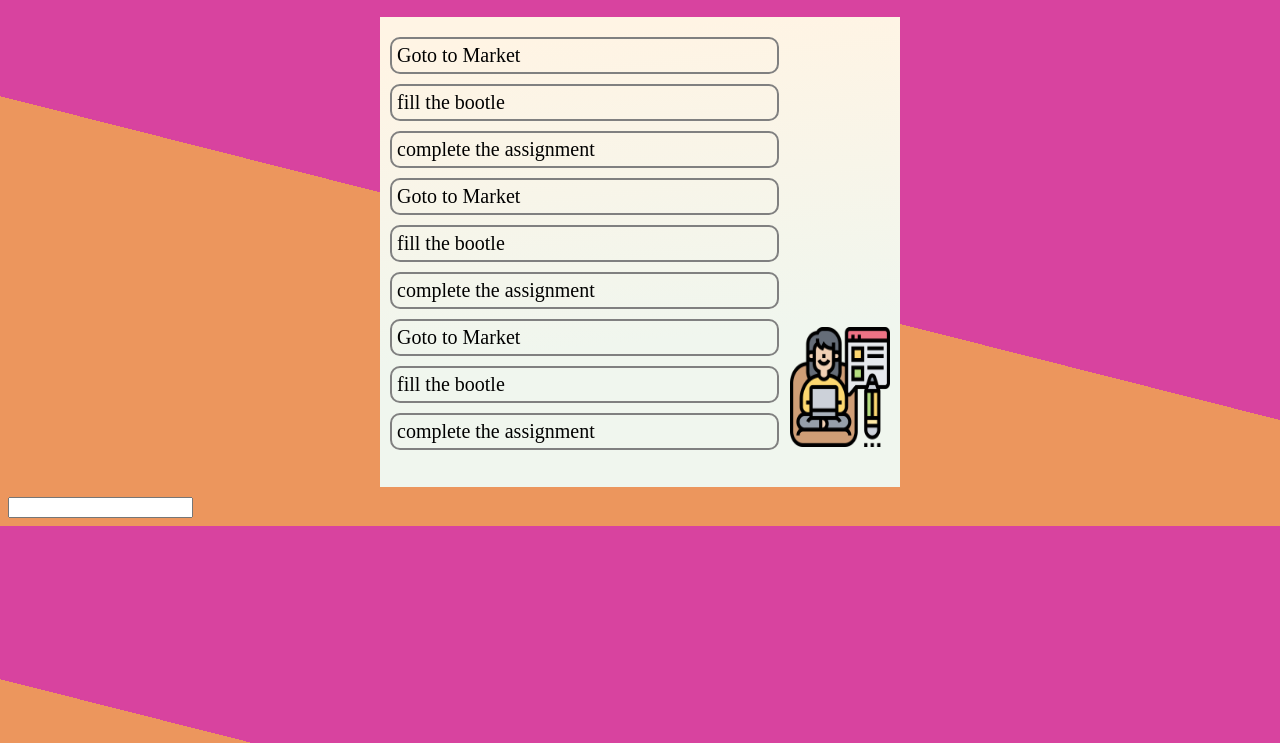
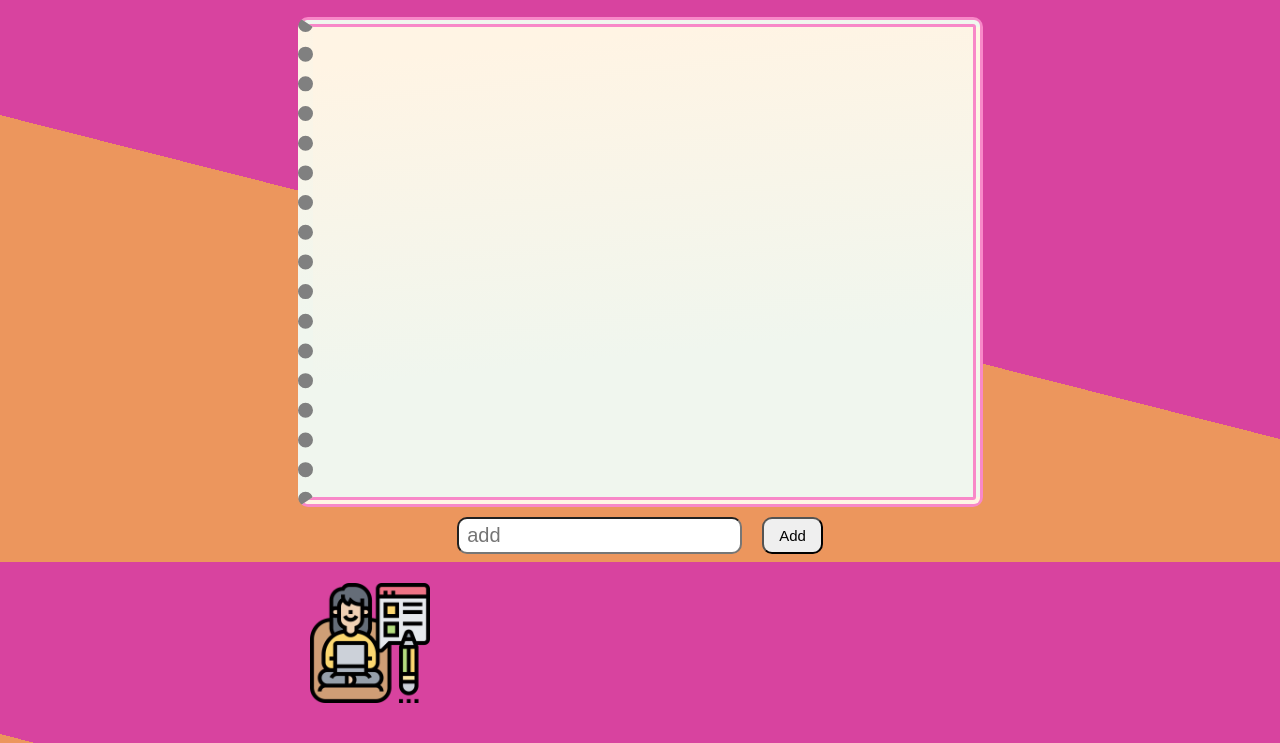
Before and after one commit to bhaktishinde2388/todo-app, a React app: page / in a window 1280 px wide. Shown: the part 57-800 px from the top of the page. Built offline with nearby package versions, Linux system fonts and the light colour scheme; a web font is replaced by a local one.

Commit message:
added one add button and input box at the bottom of task container

```diff
--- a/src/components/ToDoCards/ToDoCards.css
+++ b/src/components/ToDoCards/ToDoCards.css
@@ -6,7 +6,8 @@
     border-radius: 10px;
     padding: 5px;
     margin-top: 10px;
-    width: 75%;
+    width: 90%;
+
 
 
 }
--- a/src/views/Home/Home.css
+++ b/src/views/Home/Home.css
@@ -13,23 +13,54 @@
 
     position: relative;
     height: 450px;
-    width: 500px;
+    width: 550px;
     margin: 10px auto;
     background-image: linear-gradient( 174.2deg,  rgba(255,244,228,1) 7.1%, rgba(240,246,238,1) 67.4% );
     padding: 10px;
+    border-radius: 10px;
+    border: 10px double rgb(248, 136, 200);
+    overflow:scroll;
+  scroll-behavior: smooth;
+  padding-left: 100px;
+  border-left: 15px dotted gray;
+
 
 }
 .check-icon
 {
     position: absolute;
     bottom: 40px;
-    right: 10px;
+    left: 310px;
     height: 120px;
-    width: 100px;
+    width: 120px;position: fixed;
 
 }
 
-.to-do-main-container
+.add-task-container
 {
+    display: flex;
+    justify-content: center;
 
 }
+.add-input-box
+{
+    padding:5px 8px;
+    border-radius: 10px;
+    font-size: 20px;
+    margin: 0px 10px;
+}
+.add-btn
+{
+    padding:5px 15px;
+    border-radius: 10px;
+    font-size: 15px;
+    margin: 0px 10px;
+    cursor:pointer;
+
+
+}
+.add-btn:hover
+{
+    background-color: green;
+    transform:rotate(180deg)
+}
--- a/src/views/Home/Home.js
+++ b/src/views/Home/Home.js
@@ -1,21 +1,28 @@
 import "./Home.css"
 import CheckIcon from "./icons/checklist.png"
 import ToDoCards from "../../components/ToDoCards/ToDoCards"
+import { useState } from "react"
 
 function Home()
 {
-    const myList = [
-        "Goto to Market",
-       "fill the bootle",
-       "complete the assignment",
-       "Goto to Market",
-       "fill the bootle",
-       "complete the assignment",
-       "Goto to Market",
-       "fill the bootle",
-       "complete the assignment",
+    // const todoList = [
+    //     "Goto to Market",
+    //    "fill the bootle",
+    //    "complete the assignment",
+    //    "Goto to Market",
+    //    "fill the bootle",
+    //    "complete the assignment",
+    //    "Goto to Market",
+    //    "fill the bootle",
+    //    "complete the assignment",
+    //    "complete the assignment",
+    //    "Goto to Market",
+    //    "fill the bootle",
+    //    "complete the assignment",
 
-    ]
+    // ]
+
+    const [todoList,setTodoList] =useState([])
     return(
 
         <div>
@@ -27,14 +34,14 @@ function Home()
        <div className="to-do-main-container">
           <div className="todo-list-container">
             {
-                myList.map((todoItem, i)=><ToDoCards key={i} todoItem={todoItem}/>)
+                todoList.map((todoItem, i)=><ToDoCards key={i} todoItem={todoItem}/>)
                 // myList.map((todoItem , i)=>{
                 //    return(
                 //         <div key={i}>{todoItem}</div>
                 //     )
                 // })
             }
-             <div>   <img className="check-icon" src={CheckIcon} />   </div>
+             <div>   <img className="check-icon" src={CheckIcon}/>   </div>
            </div>
 
 
@@ -42,8 +49,12 @@ function Home()
           </div>
 
 
-        <div>
-            <input type="text" value={""}/>
+        <div className="add-task-container">
+            <input type="text"
+             className="add-input-box"
+             placeholder="add"
+             />
+            <button type="button" className="add-btn">Add</button>
         </div>
 
 
```
